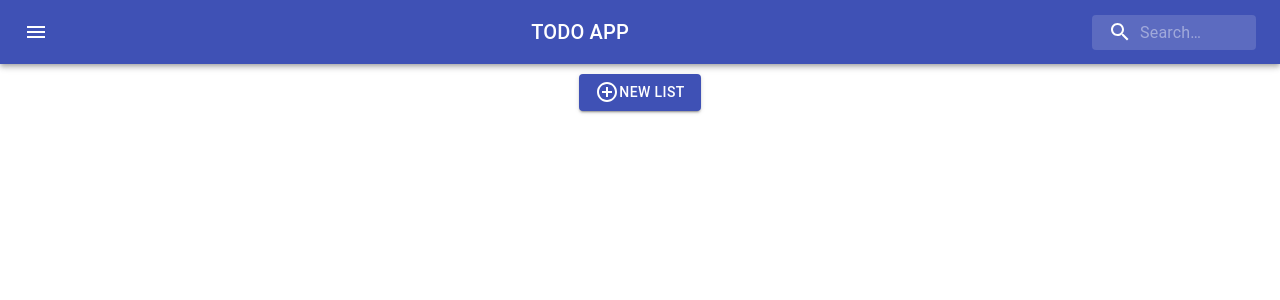
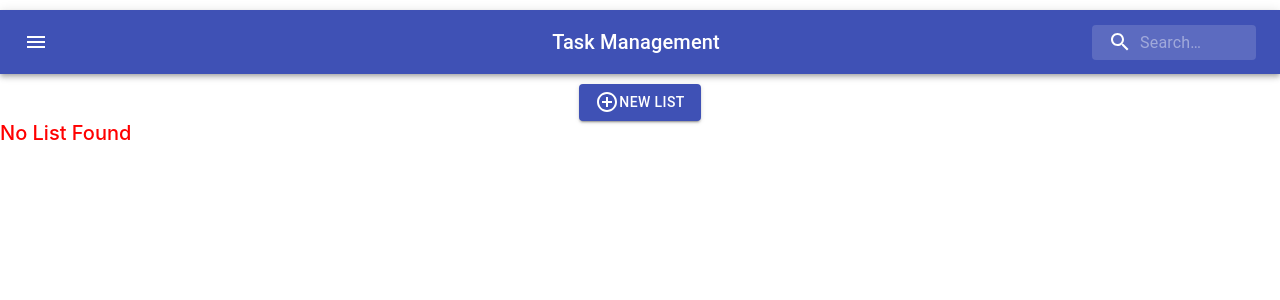
Before and after one commit to attrikartik/TodoApp, a React (Create React App) app: page / in a window 1280 px wide. Shown: the top 300 px of the page. Built offline with nearby package versions, Linux system fonts and the light colour scheme.

Commit message:
searching

```diff
--- a/src/Components/EditForm/EditForm.js
+++ b/src/Components/EditForm/EditForm.js
@@ -1,44 +1,33 @@
 import React, { Component } from 'react';
-import { Form, Input, Label, FormGroup, Button } from 'reactstrap';
+import { Form, Input, Label, FormGroup, Button } from 'reactstrap'
 import RadioOptions from '../UI/RadioOptions/RadioOptions'
-import TextField from '@material-ui/core/TextField';
+import TextField from '@material-ui/core/TextField'
+import { EDIT_TASK, ESTIMATE, CANCEL, UPDATE, COMMENTS, PRIORITY_OPTIONS, STATUS_OPTIONS} from '../../Constants/Constants'
+
 class Register extends Component {
 
-    constructor(props) {
-        super(props);
-
-        this.state = this.getInitialState();
-    }
-
-    getInitialState = () => ({
-        data: {
+    state={
             title:'',
             priority:'',
             estimate: '',
             status:'',
             comments: '',
         }
-    })
-    /** setting state when component gets mounted */
     componentDidMount = () => {
         const { task } =  this.props
         this.setState({
-          data: {
             title: task[0].title,
             priority: task[0].priority,
             estimate: task[0].estimate,
             status: task[0].status,
             comments: task[0].comments
-           }
         })
     }
     /** function set state with user input values */
     handleChange = (e) => {
         this.setState({
-            data: {
-                ...this.state.data,
+                ...this.state,
                 [e.target.name]: e.target.value
-            }
         });
     }
     /** function when form is submitted */
@@ -47,11 +36,11 @@ class Register extends Component {
       this.setState({ updated: true})
       /** create new task with properties */
       const task = {
-        title: this.state.data.title,
-        priority: this.state.data.priority,
-        estimate: this.state.data.estimate,
-        status: this.state.data.status,
-        comments: this.state.data.comments
+        title: this.state.title,
+        priority: this.state.priority,
+        estimate: this.state.estimate,
+        status: this.state.status,
+        comments: this.state.comments
       }
       /** update the task */
       this.props.update(task)
@@ -60,10 +49,8 @@ class Register extends Component {
     /** function to set priority and status of function */
     setProp = (value,name) => {
         this.setState({
-        data: {
-            ...this.state.data,
+            ...this.state,
             [name]: value
-        }
         })
     }
 
@@ -71,42 +58,40 @@ class Register extends Component {
         e.preventDefault()
         /** set all state as empty */
         this.setState({
-            data: {
               title: '',
               priority: '',
               estimate: '',
               status: '',
               comments: ''
-             }
         })
         this.props.toggle()
     }
     render() {
-        const {data} = this.state;
+        const {title,priority,status,estimate,comments} = this.state
         return (
             <Form>
-                <Label for="editForm" style={{color:'#284756'}}> <h3>Edit Task</h3></Label>
+                <Label for="editForm" style={{color:'#284756'}}> <h3>{EDIT_TASK}</h3></Label>
                 <h3>
                 <TextField id={Math.random().toString()}
                   name='title'
                   label="Edit Task Label" color="secondary"
                   onChange={this.handleChange}
-                  value={data.title}
+                  value={title}
                 /></h3>
                 <FormGroup>
                     {/* <Label for="priority" style={{color:'#1B88BE'}}>Set Task Priority</Label> */}
                     <RadioOptions
                        title='Task Priority'
                        name="priority"
-                       options={['Normal', 'Medium','High']}
+                       options={PRIORITY_OPTIONS}
+                       value={priority ? priority : 'null'}
                        setProperty={(v)=>this.setProp(v,'priority')}
-                       value={data.priority}
                     />
                 </FormGroup>
 
                 <FormGroup>
-                    <Label for="estimate" style={{color:'#1B88BE'}}>Estimate (in Hrs)</Label>
-                    <Input id="estimate" value={data.estimate} name="estimate" onChange={this.handleChange} />
+                    <Label for="estimate" style={{color:'#1B88BE'}}>{ESTIMATE}</Label>
+                    <Input type='number' id="estimate" value={estimate} name="estimate" onChange={this.handleChange} />
                 </FormGroup>
 
                 <FormGroup>
@@ -114,19 +99,19 @@ class Register extends Component {
                     <RadioOptions
                         title='Task Status'
                         name="status"
-                        options={['Un Touched', 'On Hold', 'In Progress', 'Partially Done', 'Done']}
+                        options={STATUS_OPTIONS}
                         setProperty={(v)=>this.setProp(v,'status')}
-                        value={data.status}
+                        value={status}
                     />
                 </FormGroup>
 
                 <FormGroup>
-                    <Label for="comments" style={{color:'#1B88BE'}}>Comments</Label>
-                    <Input type="textarea" value={data.comments} name="comments" id="comments" onChange={this.handleChange}/>
+                    <Label for="comments" style={{color:'#1B88BE'}}>{COMMENTS}</Label>
+                    <Input type="textarea" value={comments} name="comments" id="comments" onChange={this.handleChange}/>
                 </FormGroup>
 
-                <Button style={{marginRight: '8px'}}color="primary" onClick={this.handleSubmit}>Update</Button>
-                <Button color="primary" onClick={this.cancelHandler}>Cancel</Button>
+                <Button style={{marginRight: '8px'}}color="primary" onClick={this.handleSubmit}>{UPDATE}</Button>
+                <Button color="primary" onClick={this.cancelHandler}>{CANCEL}</Button>
             </Form>
         );
     }
--- a/src/Components/TaskForm/TaskForm.js
+++ b/src/Components/TaskForm/TaskForm.js
@@ -1,6 +1,6 @@
 import React, {Component} from 'react'
 import TextField from '@material-ui/core/TextField';
-
+import {ERROR_TASK} from '../../Constants/Constants'
 /** class TaskForm
  *  which renders form with single input to create new task
  */
@@ -32,7 +32,7 @@ class TaskForm extends Component {
                   value={this.state.title}
                 />
                 {/* if error hen display it */}
-                { this.state.error && <p style={{color:'red'}}>Please add task</p>}
+                { this.state.error && <p style={{color:'red'}}>{ERROR_TASK}</p>}
             </form>
         )
     }
--- a/src/Components/UI/Header/Header.js
+++ b/src/Components/UI/Header/Header.js
@@ -1,4 +1,4 @@
-import React from 'react';
+import React,{ useState } from 'react';
 import AppBar from '@material-ui/core/AppBar';
 import Toolbar from '@material-ui/core/Toolbar';
 import IconButton from '@material-ui/core/IconButton';
@@ -7,13 +7,14 @@ import InputBase from '@material-ui/core/InputBase';
 import { fade, makeStyles } from '@material-ui/core/styles';
 import MenuIcon from '@material-ui/icons/Menu';
 import SearchIcon from '@material-ui/icons/Search';
-
+import {TITLE} from '../../../Constants/Constants'
 const useStyles = makeStyles((theme) => ({
   root: {
     flexGrow: 1,
+    marginBottom:'10px'
   },
   menuButton: {
-    marginRight: theme.spacing(2),
+    marginRight: theme.spacing(16),
   },
   title: {
     flexGrow: 1,
@@ -61,11 +62,18 @@ const useStyles = makeStyles((theme) => ({
       },
     },
   },
-}));
+}))
 
-export default function SearchAppBar() {
-  const classes = useStyles();
+export default function SearchAppBar(props) {
+  const classes = useStyles()
+  const [input, setInput] =  useState('')
 
+  const submitHandler = (e) => {
+    e.preventDefault()
+    const value = input
+    setInput('')
+    props.search(value)
+  }
   return (
     <div className={classes.root}>
       <AppBar position="static">
@@ -79,20 +87,24 @@ export default function SearchAppBar() {
             <MenuIcon />
           </IconButton>
           <Typography className={classes.title} variant="h6" noWrap>
-            TODO APP
+            {TITLE}
           </Typography>
           <div className={classes.search}>
             <div className={classes.searchIcon}>
               <SearchIcon />
             </div>
+            <form onSubmit={submitHandler}>
               <InputBase
                placeholder="Search…"
                classes={{
                 root: classes.inputRoot,
                 input: classes.inputInput,
                }}
+               value={input}
+               onChange={(e)=> setInput(e.target.value)}
                inputProps={{ 'aria-label': 'search' }}
               />
+            </form>
           </div>
         </Toolbar>
       </AppBar>
--- a/src/Components/UI/Layout/Layout.js
+++ b/src/Components/UI/Layout/Layout.js
@@ -1,19 +1,16 @@
-import React, { Component } from 'react'
-import Header from '../Header/Header'
+import React from 'react'
 import Board from '../../../Containers/Board/Board'
 /**
  * class Layout to render
  *  @Header Component
  *  @Board Component
  */
-class Layout extends Component {
-    render(){
-        return(
-            <div>
-                <Header/>
-                <Board/>
-            </div>
-        )
-    }
+
+const Layout = () => {
+      return(
+       <div>
+        <Board/>
+       </div>
+    )
 }
 export default Layout
--- /dev/null
+++ b/src/Constants/Constants.js
@@ -0,0 +1,14 @@
+export const TITLE = 'Task Management'
+export const NEW_LIST = 'New List'
+export const EDIT_TASK = 'Edit task'
+export const ESTIMATE = 'Estimate (in Hrs)'
+export const COMMENTS = 'Comments'
+export const UPDATE = 'Update'
+export const CANCEL = 'Cancel'
+export const DELETE = 'Delete'
+export const PRIORITY_OPTIONS = ['Normal', 'Medium','High']
+export const STATUS_OPTIONS = ['Un Touched', 'On Hold', 'In Progress', 'Partially Done', 'Done']
+export const ERROR_TASK = 'Please add task'
+export const CONFIRMATION = ' CONFIRMATION...'
+export const DELETE_MESSAGE = 'Are You Sure, you want to Delete ?'
+export const NO_LIST_FOUND = 'No List Found'
--- a/src/Containers/Board/Board.js
+++ b/src/Containers/Board/Board.js
@@ -1,11 +1,14 @@
 import React, { Component } from 'react'
 import Columns from '../../Components/Columns/Columns'
 import style from './Board.module.css'
-import Button from '@material-ui/core/Button';
+import Button from '@material-ui/core/Button'
 import AddCircleOutlineIcon from '@material-ui/icons/AddCircleOutline';
 import Modal from '../../Components/UI/Modal/Modal'
+import Header from '../../Components/UI/Header/Header'
+import {NO_LIST_FOUND, NEW_LIST} from '../../Constants/Constants'
 var COL_ID = 0
 var TASK_ID = 0
+
 /** class Board which maintains all the states and fucntionalities regarging TODOAPP */
 class Board extends Component {
     state={
@@ -78,23 +81,24 @@ class Board extends Component {
     /** function to update task with new properties
      * @param task task with new properties
     */
-    updatetaskHandler = (task) => {
+    updateTaskHandler = (task) => {
         const { editTaskId, editColId } = this.state
         /** getting column  */
         const column = [...this.state.columns].filter(column=> column.colID === editColId)
         /** getting task id */
         const id = column[0].tasks.findIndex(task=> task.id === editTaskId)
-        /** update task wuth new new task properties */
+        /** update task with new new task properties */
         column[0].tasks[id] = task
         /** getting column id */
         const updateColID = this.state.columns.findIndex(col=>col.colID === editColId)
-        /** updatin gthe stat */
+        /** updating the state */
         this.setState({
-            ...this.state.columns, [this.state.columns[updateColID]]:column, isEdit: !this.state.isEdit
+            ...this.state.columns,
+            [this.state.columns[updateColID]]:column,
+            isEdit: !this.state.isEdit
         })
-        alert('task updated')
     }
-    /** functio to delete full column list
+    /** function to delete full column list
      * @param colID id for column whihch is to be deleted
      */
     deletColumnHandler = ( colID ) => {
@@ -123,26 +127,62 @@ class Board extends Component {
     drag = (cols) => {
         this.setState({ columns: cols})
     }
+
+    /** function to filter list based on tasks
+     * @param value filter tasks bases on this
+     */
+    searchHandler = ( value ) => {
+        /** getting current state */
+        const columns = [...this.state.columns]
+        /** new arrays to store filtered results*/
+        var newTasks = []
+        var newColumns = []
+
+        /** traversing current state columns and it's tasks */
+        columns.forEach(col => {
+            newTasks=[]
+            col.tasks.forEach(task=>{
+                /** if current tasks title match give input store in new array */
+                if(task.title === value){
+                   newTasks.push(task)
+                }
+            })
+            /** with new tasks create new column */
+            if( newTasks.length > 0)
+            {
+                const newCol = {
+                    colID: col.colID,
+                    tasks: newTasks
+                }
+                /** store new column in new array */
+                newColumns.push(newCol)
+            }
+        })
+        /** updating the state with new filtered columns and it's tasks */
+        this.setState({ columns: newColumns})
+    }
+
     render () {
         /** getting properties from state */
         const {columns,isEdit, editTask} = this.state
         return (
             <div  className={style.Container}>
+                <Header search={this.searchHandler}/>
                  {/* render modal of is task is being edited */}
                 {
-                    isEdit && <Modal
+                    isEdit  && <Modal
                                 show={isEdit}
                                 toggleShow={this.toggleDrawer}
                                 task={editTask}
-                                updateTask={this.updatetaskHandler}
-                              />
+                                updateTask={this.updateTaskHandler}
+                            />
                 }
                 {/* buuton to add new column */}
                 <Button size="medium"  variant="contained" color="primary" onClick={this.addList}>
-                  <AddCircleOutlineIcon/> New List
+                  <AddCircleOutlineIcon/> {NEW_LIST}
                 </Button>
                 {/* rendering columns */}
-               <div className={style.Board}>
+                <div className={style.Board}>
                 {
                     // passing props to single column
                     columns.length > 0 ? columns.map(column => (
@@ -155,9 +195,9 @@ class Board extends Component {
                         handleEdit={(id,colID)=>this.editTaskHandler(id,colID)}
                         deleteColumn={(colID)=> this.deletColumnHandler(colID)}
                         deleteTaskHandle={(taskID,colID) =>this.deleteTaskHandler(taskID,colID)}/>
-                    )): null
+                    )): <h5 style={{color:'red'}}>{NO_LIST_FOUND}</h5>
                 }
-               </div>
+                </div>
             </div>
         )
     }
```
Also changed, not shown: src/Components/UI/ConfirmBox/ConfirmBox.js (+12 -12 lines), src/Components/UI/RadioOptions/RadioOptions.js (+5 -5 lines). Lines whose indentation alone changed are shown as unchanged.
